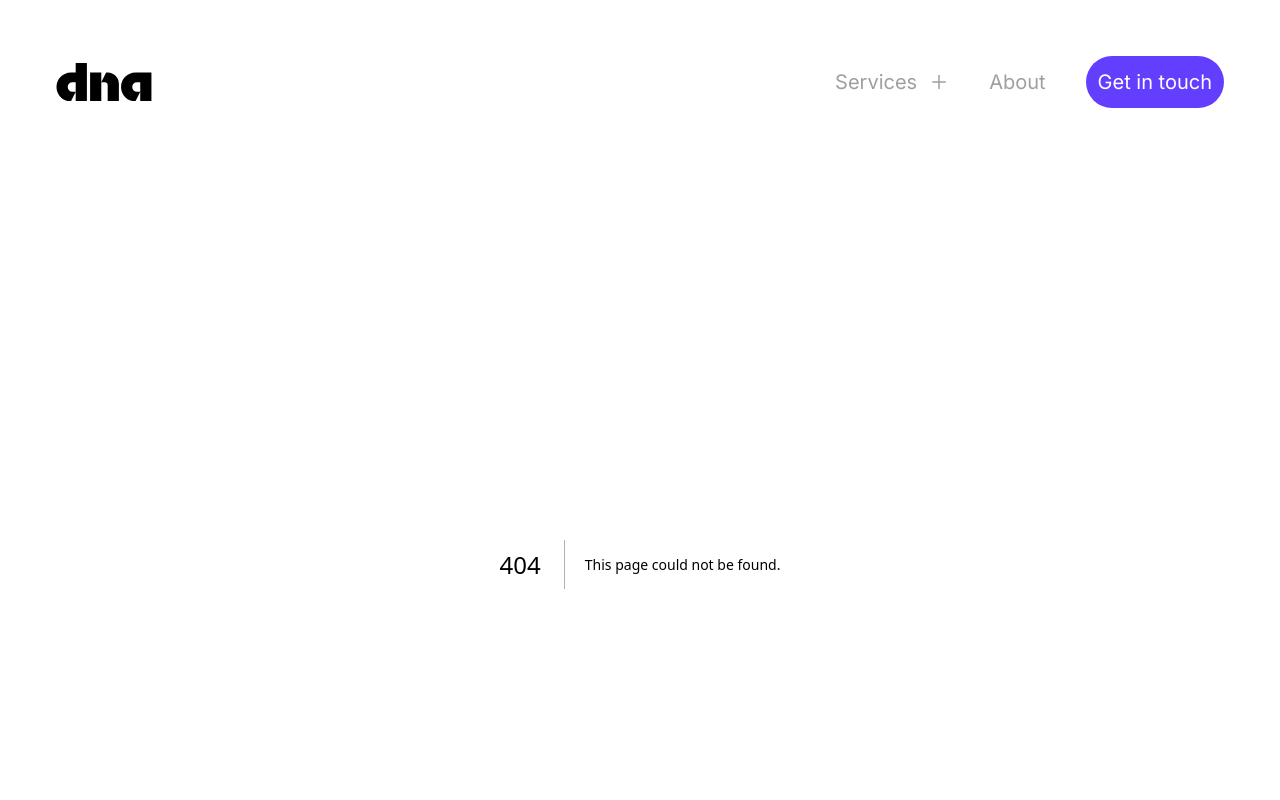
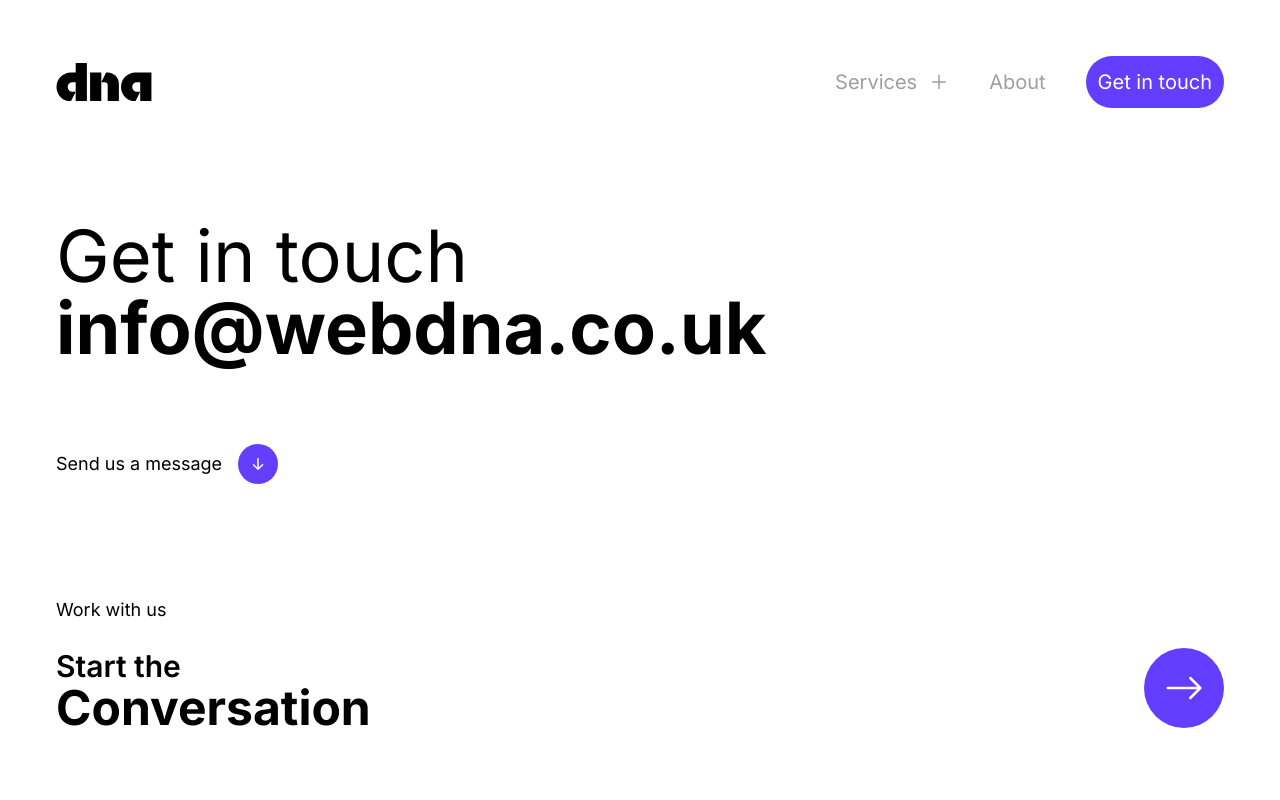
Before and after one commit to ShahzadAliSoomro/Marketing-Site, a Next.js app: page /getintouch in a window 1280 px wide. Before the commit this address had no page. Shown: the top 800 px of the page. Built offline with nearby package versions, Linux system fonts and the light colour scheme.

Commit message:
'changing'

```diff
--- a/app/components/Navbar/index.tsx
+++ b/app/components/Navbar/index.tsx
@@ -60,7 +60,7 @@ export default function Navbar() {
             <Link href="/about"> About </Link>
           </div>
           <div className="bg-[#643EFF] p-3 rounded-full">
-            <button className="text-white">Get in touch</button>
+            <Link href="/getintouch" className="text-white">Get in touch</Link>
           </div>
         </div>
       </div>
--- /dev/null
+++ b/app/getintouch/page.tsx
@@ -0,0 +1,23 @@
+import React from 'react'
+import { BsArrowDownShort } from 'react-icons/bs'
+
+export default function GetInTouch() {
+  return (
+    <div className='w-full container mx-auto'>
+        <div className='flex flex-col lg:p-14 p-7'>
+            <div className='flex flex-col gap-10'>
+        <div className="flex flex-col">
+          <div className="lg:text-7xl text-3xl">Get in touch</div>
+          <div className="lg:text-7xl text-3xl font-bold">info@webdna.co.uk</div>
+        </div>
+        <div className="flex items-center gap-4 pt-10">
+          <div className="text-lg font-normal">Send us a message</div>
+          <div className="bg-[#643EFF] w-[40px] h-[40px] rounded-full p-2">
+            <BsArrowDownShort className="text-white w-6 h-6" />
+          </div>
+        </div>
+        </div>
+        </div>
+    </div>
+  )
+}
--- a/app/page.tsx
+++ b/app/page.tsx
@@ -1,46 +1,10 @@
-"use client";
-import React, { useEffect } from "react";
+import React from "react";
 import HeroSec from "./components/HeroSec";
 import Marketing from "./components/Marketing";
-import  gsap  from 'gsap';
-import barba from 'barba.js';
+import gsap from "gsap";
+import barba from "barba.js";
 
 export default function Home() {
-  useEffect(() => {
-    const Barba = barba.init();
-
-    // Replace the following with your Barba.js animations and logic
-    Barba.hooks.once((data: any) => {
-      // Initialization code for your pages
-      console.log("Page transition complete");
-
-      // Define the container variable by selecting the element with the [data-scroll-container] attribute
-      const container = document.querySelector("[data-scroll-container]");
-
-      // Create a GSAP timeline animation
-      const r = gsap.timeline();
-      r.from(container, {
-        smooth: false,
-        offset: [100, 0],
-        repeat: 2,
-        resetNativeScroll: false,
-        onComplete: () => {
-          console.log("GSAP animation complete");
-        },
-      });
-
-      // Optionally, you can perform more GSAP animations using the 'r' timeline.
-      // For example:
-      r.to(container, { opacity: 0, duration: 2, onComplete: () => {
-        console.log("Additional GSAP animation complete");
-      }});
-    });
-
-    return () => {
-      // Cleanup code if needed
-    };
-  }, []);
-
   return (
     <div>
       <HeroSec />
```
